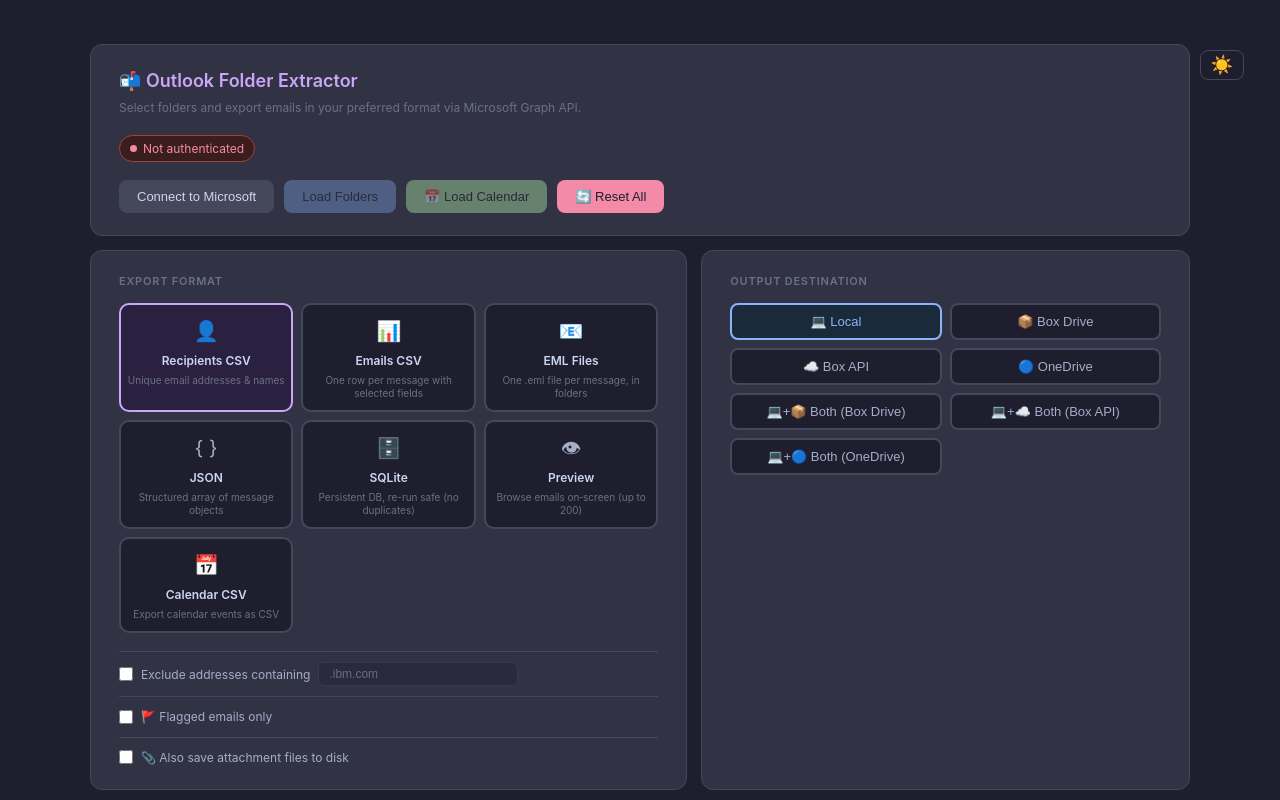
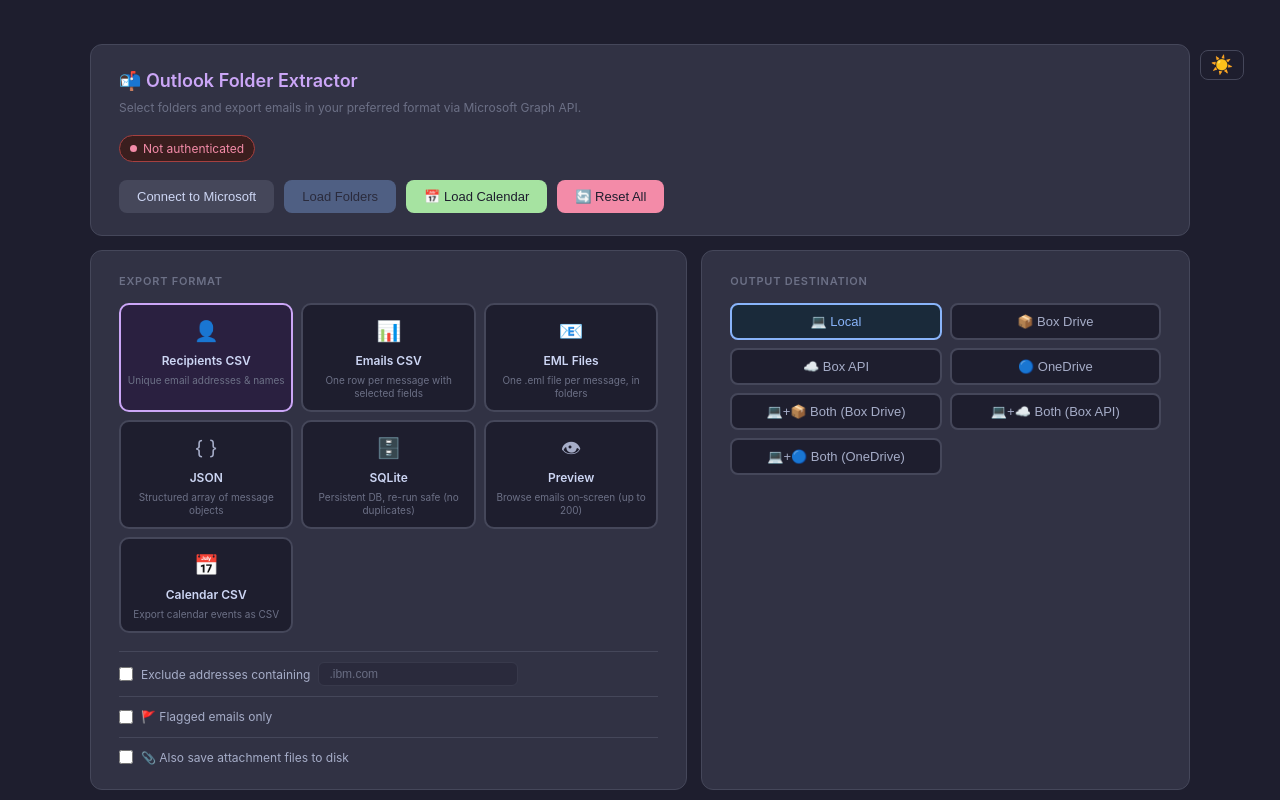
Before and after one commit to aairom/outlook-bob, an Electron app: page electron-outlook/src/renderer/index.html in a window 1280 px wide. Shown: the top 800 px of the page. Drawn offline with Linux system fonts and the light colour scheme; no server answers.

Commit message:
Minor UI debug

```diff
--- a/electron-outlook/src/renderer/index.html
+++ b/electron-outlook/src/renderer/index.html
@@ -2808,6 +2808,13 @@
       selectedEmailId    = null;
       checkedEmailIds    = new Set();
 
+      // Calendar card → hidden / cleared
+      calendarCard.style.display  = "none";
+      calListWrap.innerHTML       = "";
+      _calEvents                  = [];
+      btnLoadCalendar.disabled    = false;
+      btnLoadCalendar.textContent = "📅 Load Calendar";
+
       updateFieldVisibility();
     }
 
```
